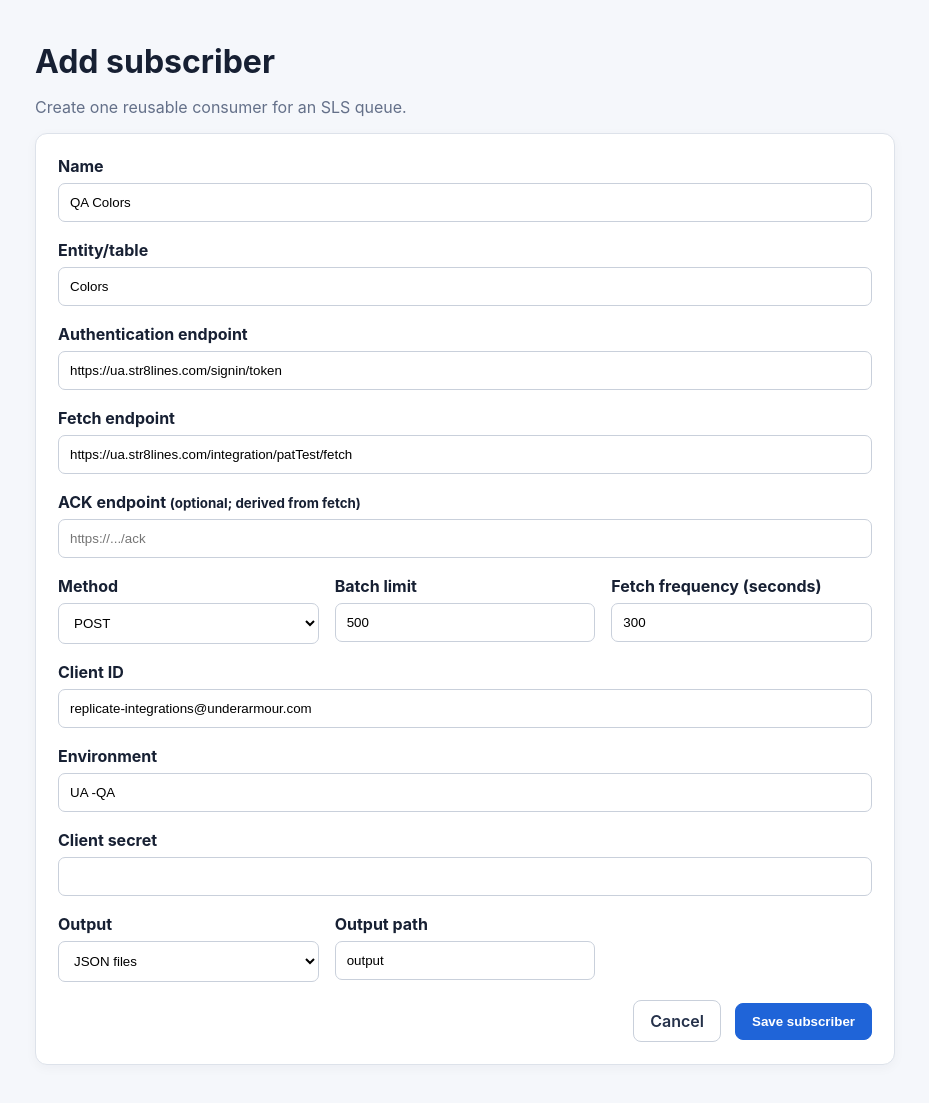
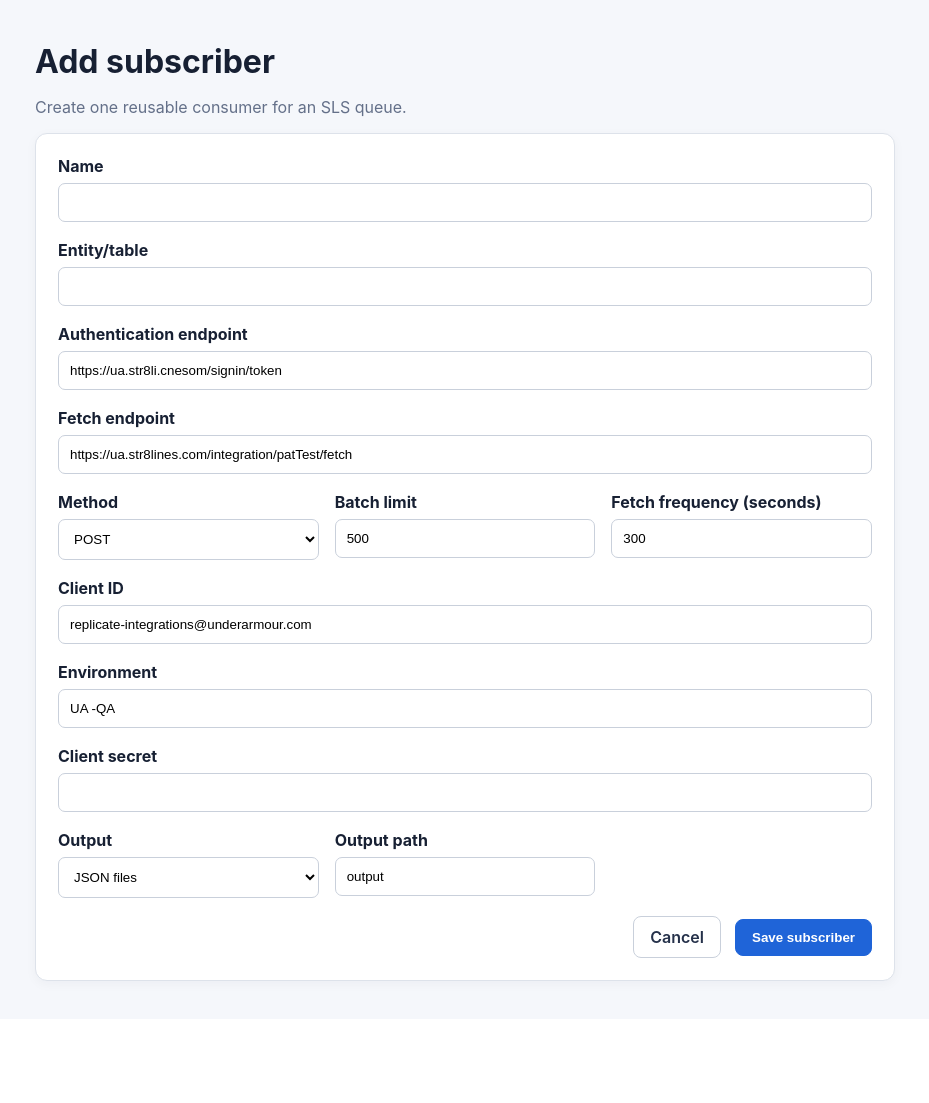
Before and after one commit to patoconor123/SLS-Queue-Manager, a Flask app: page /subscriber/new in a window 1280 px wide. Shown: the part 64-1167 px from the top of the page, without its empty margins (29-958 px from the left). After the commit the page ends 1051 px from the top, so only its background shows below. Run offline with Flask 3, Linux system fonts and the light colour scheme.

Commit message:
Update form fields to use template variables

```diff
--- a/templates/form.html
+++ b/templates/form.html
@@ -6,24 +6,10 @@
     </div>
 </div>
 <form method="post" class="panel form">
-    <label>Name<input name="name" value="QA Colors" required /></label
-    ><label>Entity/table<input name="entity_name" value="Colors" required /></label
-    ><label
-        >Authentication endpoint<input
-            name="auth_endpoint"
-            type="url"
-            value="https://ua.str8lines.com/signin/token"
-            required /></label
-    ><label
-        >Fetch endpoint<input
-            name="fetch_endpoint"
-            type="url"
-            value="https://ua.str8lines.com/integration/patTest/fetch"
-            required /></label
-    ><label
-        >ACK endpoint <small>(optional; derived from fetch)</small
-        ><input name="ack_endpoint" type="url" placeholder="https://.../ack"
-    /></label>
+    <label>Name<input name="name" value="{{ sub.name if sub else '' }}" required /></label>
+    <label>Entity/table<input name="entity_name" value="{{ sub.entity_name if sub else '' }}" required /></label>
+    <label>Authentication endpoint<input name="auth_endpoint" type="url" value="https://ua.str8li.cnesom/signin/token" required /></label>
+    <label>Fetch endpoint<input name="fetch_endpoint" type="url" value="https://ua.str8lines.com/integration/patTest/fetch" required /></label>
     <div class="split">
         <label
             >Method<select name="method">
```
